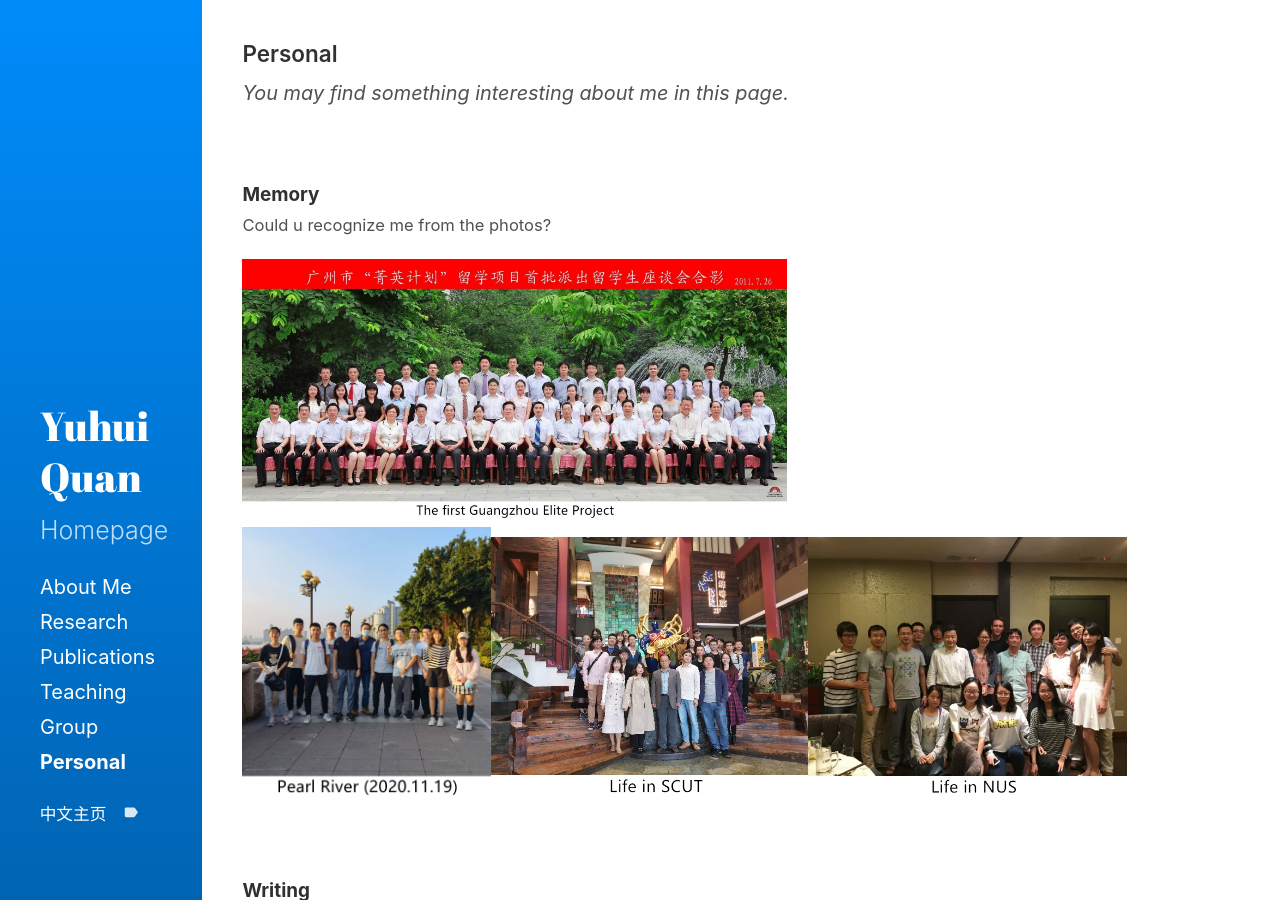
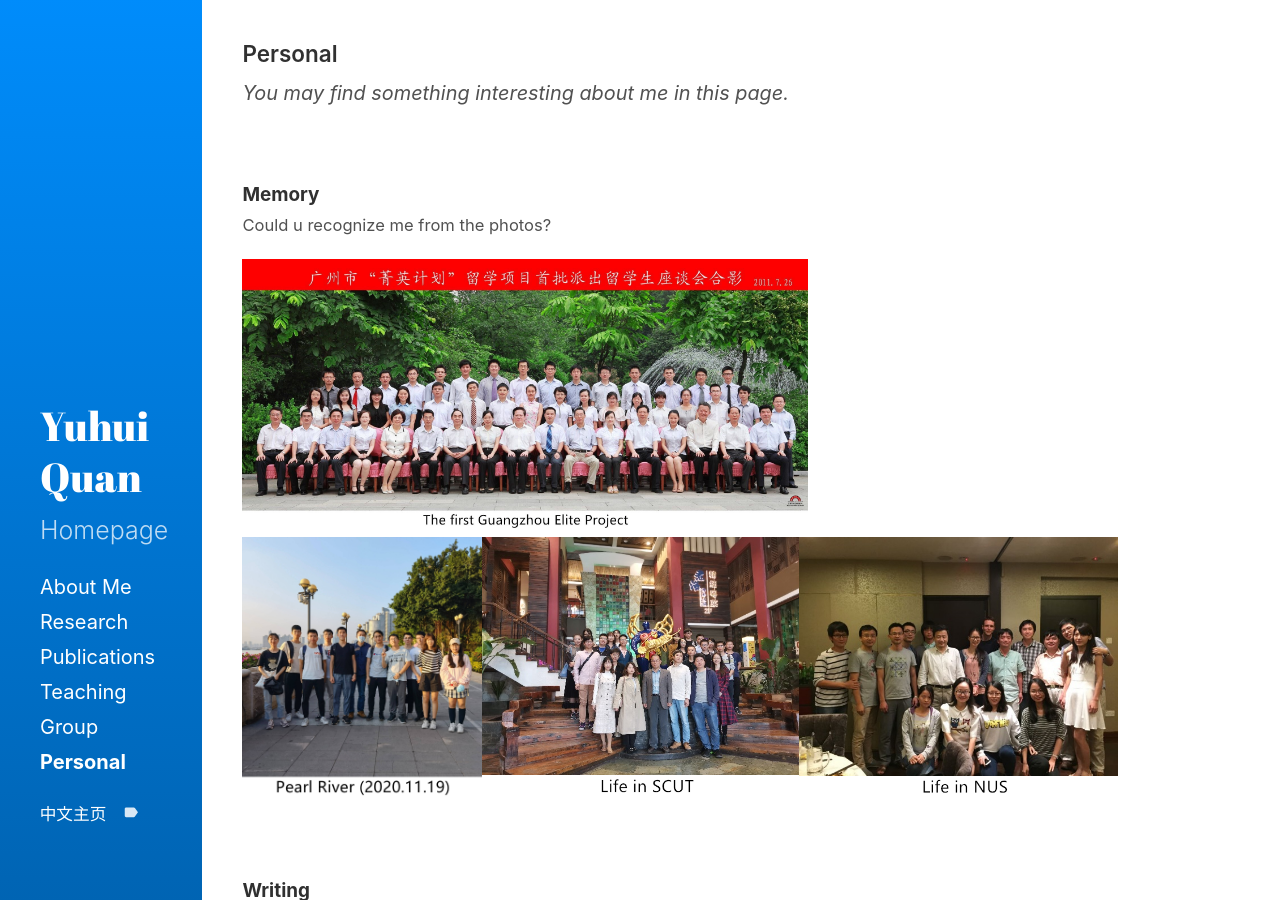
Before and after one commit to csyhquan/csyhquan.github.io, a Jekyll site: the page built from category/personal.md, in a window 1280 px wide and 900 px high. Built offline with Jekyll 4.4.1, drawn with Linux system fonts in a browser that asks for light colours.

Commit message:
Update personal.md

```diff
--- a/category/personal.md
+++ b/category/personal.md
@@ -14,14 +14,14 @@ p.ex1 {margin-bottom:0.2cm}
 <table border="0">
 <tbody>
 <tr>
-<img src="https://github.com/csyhquan/csyhquan.github.io/raw/master/images/The_first_Guangzhou_Elite_Project.jpg" alt="" height="260" class="pimg"/>
+<img src="https://github.com/csyhquan/csyhquan.github.io/raw/master/images/The_first_Guangzhou_Elite_Project.jpg" alt="" height="270" class="pimg"/>
 </tr>
 </tbody>
 </table>
 <table border="0">
 <tbody>
 <tr>
-<img src="https://github.com/csyhquan/csyhquan.github.io/raw/master/images/Pearl_River(2020.11.19).jpg" alt="" height="270" class="pimg"/>
+<img src="https://github.com/csyhquan/csyhquan.github.io/raw/master/images/Pearl_River(2020.11.19).jpg" alt="" height="260" class="pimg"/>
 <img src="https://github.com/csyhquan/csyhquan.github.io/raw/master/images/personal_1.png" alt="" height="260" class="pimg"/>
 <img src="https://github.com/csyhquan/csyhquan.github.io/raw/master/images/personal_2.png" alt="" height="260" class="pimg"/>
 </tr>
```
